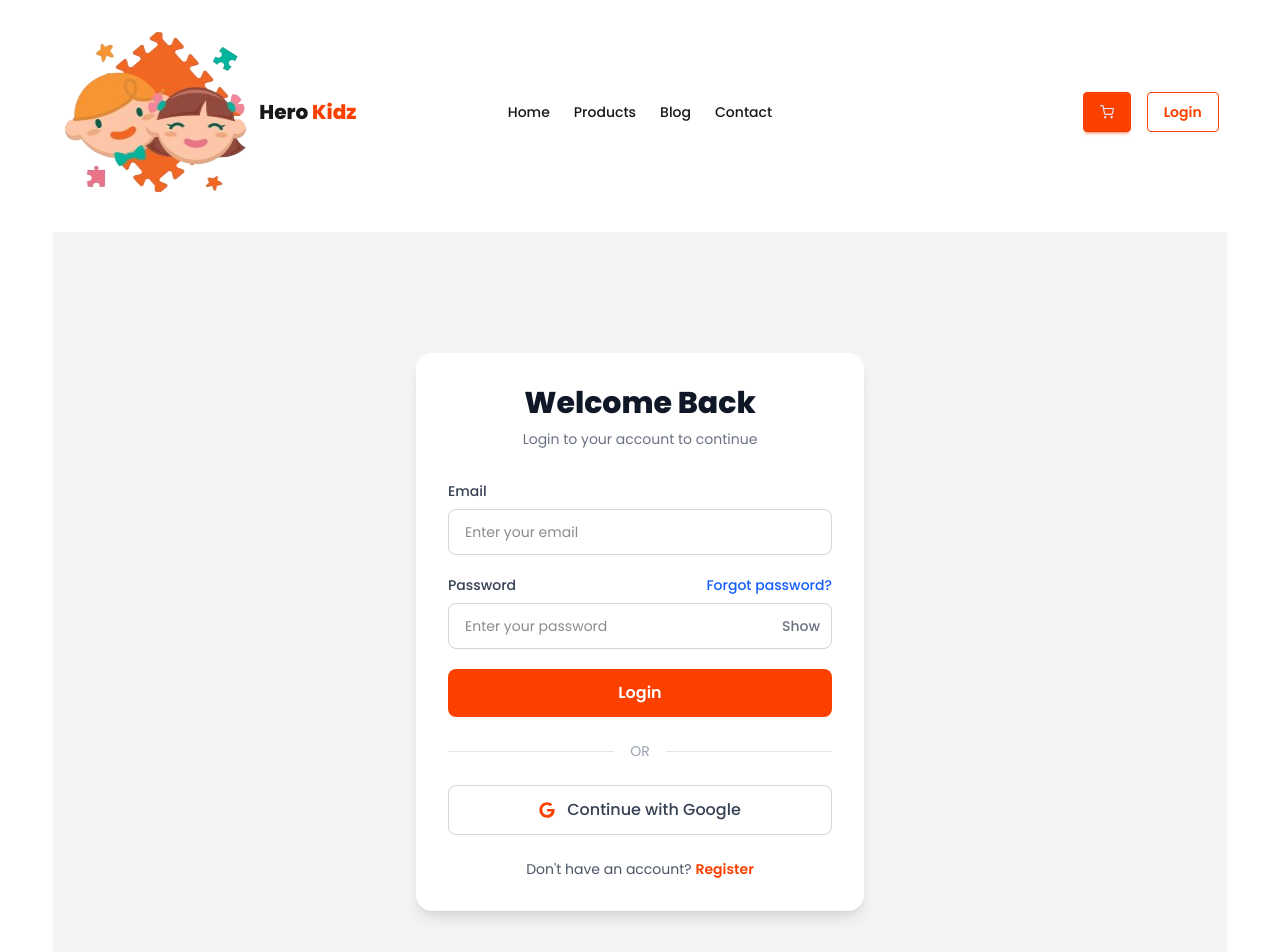
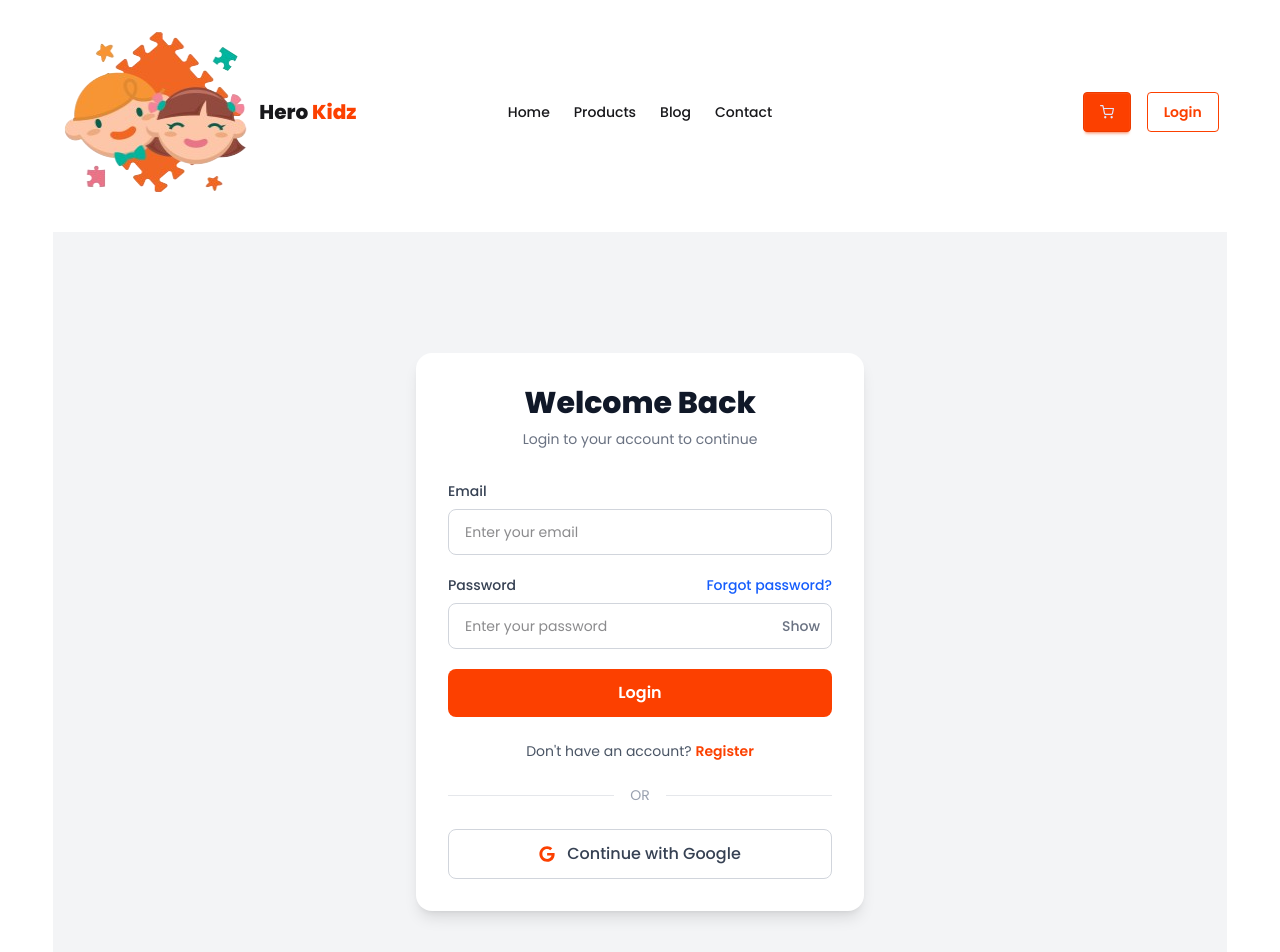
Before and after one commit to MHShohag911/hero-kidz, a Next.js app: page /login in a window 1280 px wide. Shown: the top 952 px of the page. Built offline with nearby package versions, Linux system fonts and the light colour scheme; no server answers.

Commit message:
Fix callbackUrl after login

```diff
--- a/src/app/login/page.jsx
+++ b/src/app/login/page.jsx
@@ -33,16 +33,6 @@ export default function Login() {
         {/* Google */}
         <SocialButton></SocialButton>
 
-        {/* Register Toggle */}
-        <p className="mt-6 text-center text-sm text-gray-600">
-          Don't have an account?{" "}
-          <Link
-            href="/register"
-            className="font-semibold text-primary hover:underline"
-          >
-            Register
-          </Link>
-        </p>
       </div>
     </main>
   );
--- a/src/app/register/page.jsx
+++ b/src/app/register/page.jsx
@@ -32,16 +32,7 @@ export default function Register() {
         {/* Google */}
         <SocialButton></SocialButton>
 
-        {/* Login Toggle */}
-        <p className="mt-6 text-center text-sm text-gray-600">
-          Already have an account?{" "}
-          <Link
-            href="/login"
-            className="font-semibold text-primary"
-          >
-            Login
-          </Link>
-        </p>
+
       </div>
     </main>
   );
--- a/src/components/auth/LoginForm.jsx
+++ b/src/components/auth/LoginForm.jsx
@@ -1,12 +1,14 @@
 "use client"
 import { signIn } from 'next-auth/react';
 import Link from 'next/link';
-import { useRouter } from 'next/navigation';
+import { useSearchParams } from 'next/navigation';
 import React, { useState } from 'react';
 import Swal from 'sweetalert2';
 
 const LoginForm = () => {
-    const router = useRouter();
+    const searchParams = useSearchParams();
+    const callback = searchParams.get("callbackUrl") || "/";
+    // console.log("callback", callback);
     const [showPassword, setShowPassword] = useState(false);
 
     const handleSubmit = async (e) => {
@@ -16,14 +18,18 @@ const LoginForm = () => {
         const password = await form.password.value;
         console.log("Login submitted", email, password);
 
-        const result = await signIn("credentials", {email, password, redirect:false})
+        const result = await signIn("credentials", {
+            email,
+            password,
+            // redirect: false,
+            callbackUrl: searchParams.get("callbackUrl") || "/",
+        })
 
         // Add your login logic here
         if(!result.ok){
             Swal.fire("error", "Email password not matched", "error");
         } else {
             Swal.fire("success", "Welcome to Kidz Hub", "success");
-            router.push("/");
         }
     };
     return (
@@ -89,11 +95,22 @@ const LoginForm = () => {
                 {/* Login Button */}
                 <button
                     type="submit"
-                    className="w-full rounded-lg bg-primary py-3 font-semibold text-white transition hover:bg-gray-400 active:scale-[0.99]"
+                    className="w-full cursor-pointer rounded-lg bg-primary py-3 font-semibold text-white transition hover:bg-gray-400 active:scale-[0.99]"
                 >
                     Login
                 </button>
             </form>
+
+        {/* Register Toggle */}
+        <p className="mt-6 text-center text-sm text-gray-600">
+          Don't have an account?{" "}
+          <Link
+            href={`/register?callbackUrl=${callback}`}
+            className="font-semibold text-primary hover:underline"
+          >
+            Register
+          </Link>
+        </p>
         </div>
     );
 };
--- a/src/components/auth/RegisterForm.jsx
+++ b/src/components/auth/RegisterForm.jsx
@@ -1,6 +1,7 @@
 "use client"
 
 import { postUser } from '@/actions/server/auth';
+import Link from 'next/link';
 import { useRouter } from 'next/navigation';
 import React, { useState } from 'react';
 
@@ -103,11 +104,22 @@ const RegisterForm = () => {
                 {/* Register Button */}
                 <button
                     type="submit"
-                    className="w-full rounded-lg bg-primary py-3 font-semibold text-white transition hover:bg-gray-400 active:scale-[0.99]"
+                    className="w-full cursor-pointer rounded-lg bg-primary py-3 font-semibold text-white transition hover:bg-gray-400 active:scale-[0.99]"
                 >
                     Register
                 </button>
             </form>
+
+            {/* Login Toggle */}
+        <p className="mt-6 text-center text-sm text-gray-600">
+          Already have an account?{" "}
+          <Link
+            href="/login"
+            className="font-semibold text-primary"
+          >
+            Login
+          </Link>
+        </p>
         </div>
     );
 };
--- a/src/components/auth/SocialButton.jsx
+++ b/src/components/auth/SocialButton.jsx
@@ -1,16 +1,23 @@
 "use client"
 import { signIn } from 'next-auth/react';
+import { useSearchParams } from 'next/navigation';
 import React from 'react';
 import { FaGoogle } from 'react-icons/fa';
 import Swal from 'sweetalert2';
 
 const SocialButton = () => {
+    const searchParams = useSearchParams();
+    console.log("This is searchParams:", searchParams);
     const handleGoogleLogin = async () => {
         // Add Google authentication here
-    const result = await signIn("google", {redirect: "false"});
+        const result = await signIn("google", {
+            redirect: false,
+            callbackUrl: searchParams.get("callbackUrl") || "/"
+        });
         console.log("Google login", result);
-    if(result.ok){
+        if (result.ok) {
             Swal.fire("success", "Welcome", "success");
+
         } else {
             Swal.fire("Error", "Sorry", "error");
         }
@@ -20,7 +27,7 @@ const SocialButton = () => {
             <button
                 type="button"
                 onClick={handleGoogleLogin}
-                className="flex w-full items-center justify-center gap-3 rounded-lg border border-gray-300 bg-white py-3 font-medium text-gray-700 transition hover:bg-gray-50"
+                className="flex w-full items-center justify-center gap-3 rounded-lg border border-gray-300 bg-white py-3 font-medium text-gray-700 transition hover:bg-gray-50 cursor-pointer"
             >
                 <FaGoogle className='text-primary'></FaGoogle>
 
--- a/src/lib/authOption.js
+++ b/src/lib/authOption.js
@@ -28,3 +28,5 @@ export const authOptions = {
     })
   ],
 };
+
+// 6:36
```
Lines whose indentation alone changed are shown as unchanged.
